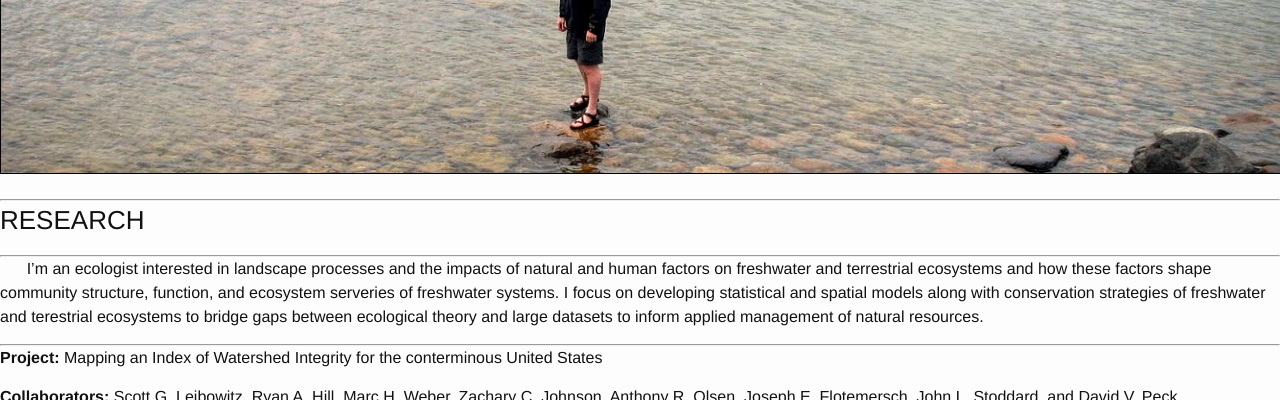
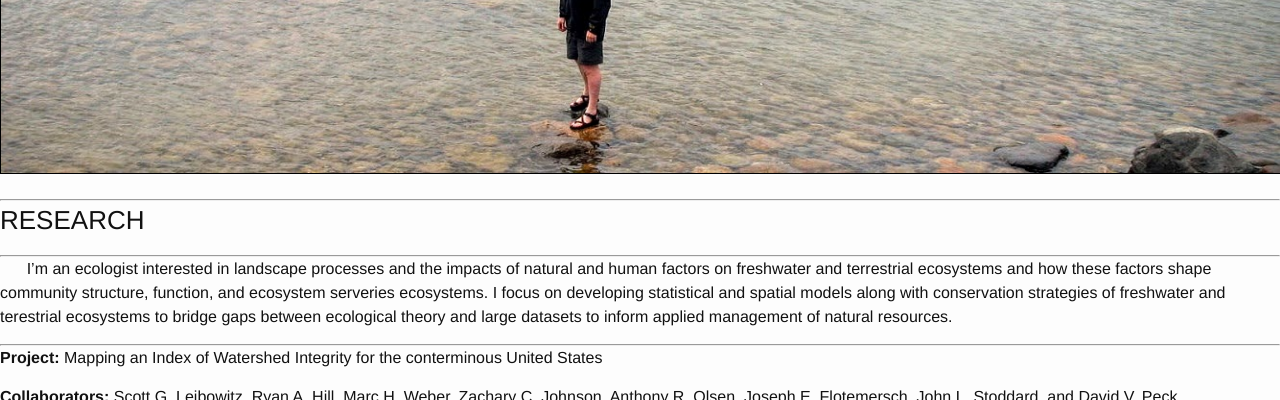
Before and after one commit to dthor/dthor.github.io, a Jekyll site: the page built from research/research.md, in a window 1280 px wide and 900 px high, scrolled down 425 px, cut to the strip 0-400 px from the top of the window. Built offline with Jekyll 4.4.1, drawn with Linux system fonts in a browser that asks for light colours; nearby versions of some CDN libraries; some web fonts are replaced.

Commit message:
edit
ecosystems

```diff
--- a/research/research.md
+++ b/research/research.md
@@ -11,7 +11,7 @@
 ***
 
 
-&nbsp;&nbsp;&nbsp;&nbsp;&nbsp;&nbsp;I’m an ecologist interested in landscape processes and the impacts of natural and human factors on freshwater and terrestrial ecosystems and how these factors shape community structure, function, and ecosystem serveries of freshwater systems. I focus on developing statistical and spatial models along with conservation strategies of freshwater and terestrial ecosystems to bridge gaps between ecological theory and large datasets to inform applied management of natural resources.
+&nbsp;&nbsp;&nbsp;&nbsp;&nbsp;&nbsp;I’m an ecologist interested in landscape processes and the impacts of natural and human factors on freshwater and terrestrial ecosystems and how these factors shape community structure, function, and ecosystem serveries ecosystems. I focus on developing statistical and spatial models along with conservation strategies of freshwater and terestrial ecosystems to bridge gaps between ecological theory and large datasets to inform applied management of natural resources.
 
 ***
 **Project:** Mapping an Index of Watershed Integrity for the conterminous United States
```
